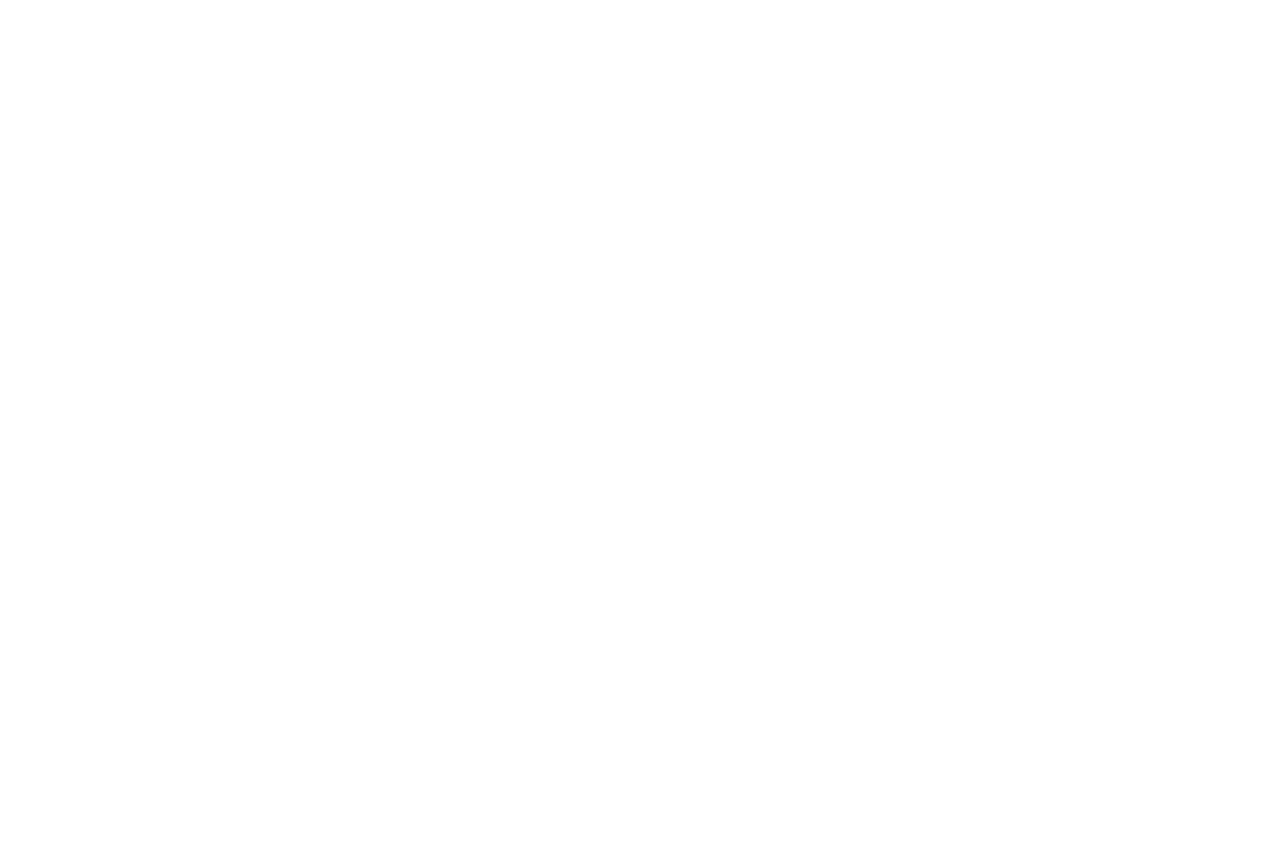
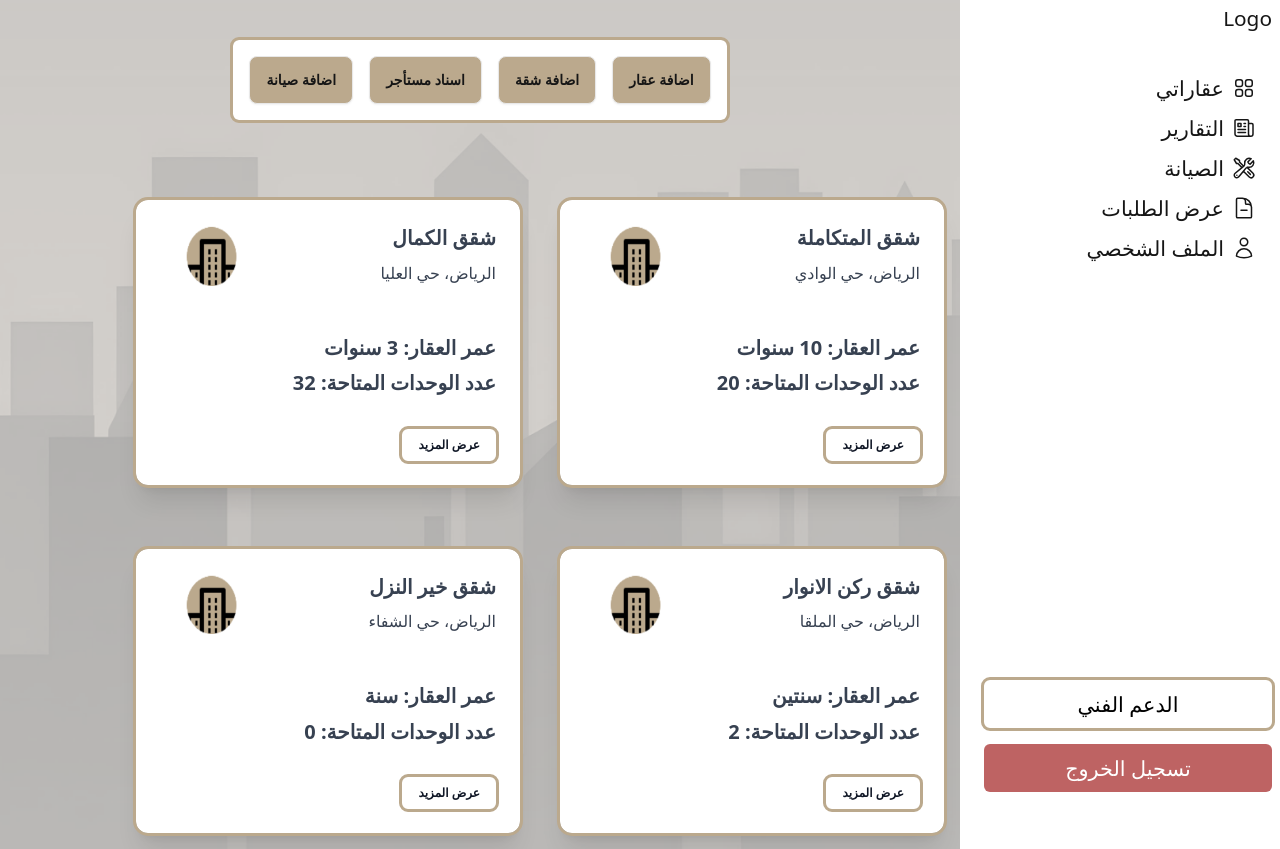
Before and after one commit to amalsaab/Amar, a React (Vite) app in the folder Aqarati-app/: page /Owner in a window 1280 px wide. Before the commit this address had no page. Before the commit the page ends 800 px from the top, so only its background shows below. Built offline with nearby package versions, Linux system fonts and the light colour scheme.

Commit message:
some edit in the landing page

```diff
--- a/Aqarati-app/src/App.jsx
+++ b/Aqarati-app/src/App.jsx
@@ -21,7 +21,7 @@ function App() {
 
         <Route path="/" element={<Landing/>}/>
         <Route path="/Q" element={<Qu/>}/>
-        <Route path="/Test" element={<Owner/>}/>
+        <Route path="/Owner" element={<Owner/>}/>
         <Route path="/Apartment" element={<OwnerApartment/>}/>
         <Route path="/signup" element={<Signup/>}/>
         <Route path="/login" element={<Login/>}/>
--- a/Aqarati-app/src/Compnent/navigation/Navbar.jsx
+++ b/Aqarati-app/src/Compnent/navigation/Navbar.jsx
@@ -26,7 +26,9 @@ function Navbar() {
 
 </div>
 <div className='w-[10vw]'>
-    <button className='w-[8vw] rounded-sm bg-[#ffff] outline outline-[#BBA98D] text-black'>تسجيل الدخول</button>
+  <Link to='/signup'>
+  <button className='w-[8vw] rounded-sm bg-[#ffff] outline outline-[#BBA98D] text-black'>تسجيل جديد</button>
+  </Link>
 </div>
 </div>
     </div>
--- a/Aqarati-app/src/Pages/Login.jsx
+++ b/Aqarati-app/src/Pages/Login.jsx
@@ -1,5 +1,6 @@
 import React from 'react'
 import bgsignup from "../assets/bgSignup1.png"
+import { Link } from 'react-router-dom'
 export default function Login() {
   return (
 <>
@@ -42,8 +43,10 @@ export default function Login() {
 							<input class="pl-2 outline-none border-none" type="text" name="" id="" placeholder="كلمة السر" />
       </div>
 
+<Link to='/Owner'>
+<button  class="block w-full bg-primary mt-4 py-2 rounded-2xl text-black font-semibold mb-2">تسجيل الدخول</button>
 
-							<button  class="block w-full bg-primary mt-4 py-2 rounded-2xl text-black font-semibold mb-2">تسجيل الدخول</button>
+</Link>
 		</div>
 	</div>
 </div>
--- a/Aqarati-app/src/Pages/Owner.jsx
+++ b/Aqarati-app/src/Pages/Owner.jsx
@@ -27,7 +27,7 @@ function Owner() {
     </div>
 
 
-    <div className=' flex gap-10 p-4 '>
+    <div className=' flex gap-10 p-4 flex-wrap '>
     <Card Head="شقق المتكاملة" Location="الرياض، حي الوادي" Age="10 سنوات" NumberofUnit="20"/>
     <Card Head="شقق الكمال" Location="الرياض، حي العليا" Age="3 سنوات" NumberofUnit="32"/>
     <Card Head="شقق ركن الانوار" Location="الرياض، حي الملقا" Age="سنتين" NumberofUnit="2"/>
--- a/Aqarati-app/src/Pages/OwnerApartment.jsx
+++ b/Aqarati-app/src/Pages/OwnerApartment.jsx
@@ -32,7 +32,7 @@ function OwnerApartment() {
 
     </div>
 
-    <div className='flex  gap-10 p-4'>
+    <div className='flex  gap-10 p-4 flex-wrap'>
 
 <ApartmentCard Head="شقة رقم 1 "  Age="12345566" NumberofUnit="18932"/>
 <ApartmentCard Head="شقة رقم 1 "  Age="43348966" NumberofUnit="74399"/>
--- a/Aqarati-app/src/Pages/Signup.jsx
+++ b/Aqarati-app/src/Pages/Signup.jsx
@@ -1,5 +1,6 @@
 import React, { useState } from 'react'
 import bgsignup from "../assets/bgSignup1.png"
+import { Link } from 'react-router-dom'
 
 export default function Signup() {
     const [username , setUsername] =useState()
@@ -67,8 +68,9 @@ export default function Signup() {
 							</svg>
 							<input class="pl-2 outline-none border-none" type="text" name="" id="" placeholder="تاكيد كلمة السر" />
       </div>
-
-							<button  class="block w-full bg-primary mt-4 py-2 rounded-2xl text-black font-semibold mb-2">التسجيل</button>
+<Link to='/login'>
+<button  class="block w-full bg-primary mt-4 py-2 rounded-2xl text-black font-semibold mb-2">التسجيل</button>
+</Link>
 		</div>
 	</div>
 
```
